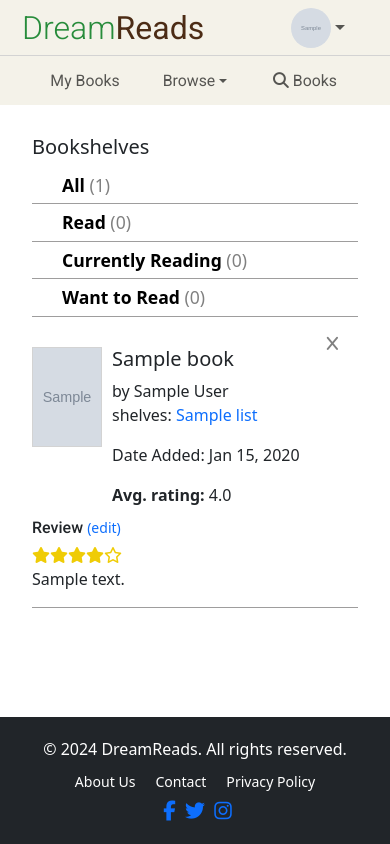
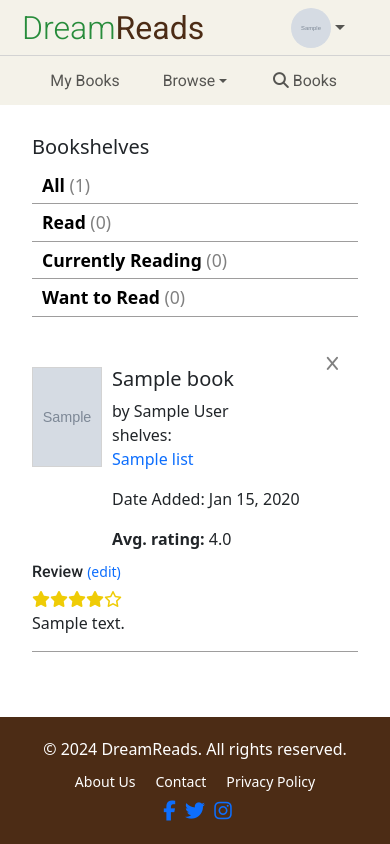
Before and after one commit to seanism4113/Capstone_Project-1, a Flask app: page /mybooks in a window 390 px wide. Run offline with Flask 3, Linux system fonts and the light colour scheme; the visitor is signed in with stand-in values (Sample User, id 1); tables that the repository leaves empty hold one stand-in row (values such as "Sample post"); grey boxes marked "Sample" are stand-in pictures; some libraries are stand-ins or nearby versions.

Commit message:
commit more css for screen readability

```diff
--- a/DreamReads/static/stylesheets/style.css
+++ b/DreamReads/static/stylesheets/style.css
@@ -67,14 +67,13 @@ a {
 	color: rgb(39, 140, 59);
 }
 
-.nav-btn {
+.nav1-btn {
 	background-color: rgb(76, 44, 21);
 	color: #f4f2e9;
-	margin-right: 20px;
 	padding: 7px 20px;
 }
 
-.nav-btn:hover {
+.nav1-btn:hover {
 	background-color: rgb(100, 44, 21);
 	color: #f4f2e9;
 }
@@ -104,7 +103,7 @@ a {
 }
 
 .second-nav:hover {
-	background-color: #212529;
+	background-color: rgb(76, 44, 21);
 	color: white;
 }
 
@@ -132,7 +131,7 @@ a {
 /* ********************************************************************* */
 
 footer {
-	background-color: #212529;
+	background-color: rgb(76, 44, 21);
 	color: white;
 	padding: 20px 0px;
 }
@@ -481,7 +480,7 @@ div .flash-message {
 #leftCol {
 	width: 200px;
 	margin-top: 40px;
-	margin-bottom: 0px;
+	margin-bottom: 20px;
 }
 
 #leftCol nav {
@@ -661,6 +660,9 @@ div .flash-message {
 		padding: 0px;
 		text-align: center;
 	}
+	.shelf-link {
+		display: block;
+	}
 }
 
 @media screen and (max-width: 770px) {
@@ -689,6 +691,9 @@ div .flash-message {
 		margin-left: 10px;
 		justify-content: flex-end;
 	}
+	.book-info form {
+		order: 1;
+	}
 }
 
 @media screen and (max-width: 1000px) {
@@ -715,7 +720,7 @@ div .flash-message {
 	}
 	#mybooks-nav ul li {
 		border-bottom: 0.5px solid rgb(158, 157, 157);
-		padding: 5px 20px;
+		padding: 5px 0px;
 	}
 	#mybooks-nav ul li a {
 		color: black;
@@ -724,6 +729,12 @@ div .flash-message {
 	#mybooks-nav ul li a span {
 		color: grey;
 		font-weight: 500;
+	}
+	#mybooks-nav ul li a:hover {
+		color: blue;
+	}
+	#mybooks-nav ul li a span:hover {
+		color: blue;
 	}
 }
 
--- a/DreamReads/templates/base.html
+++ b/DreamReads/templates/base.html
@@ -23,8 +23,8 @@
                     </a>
                     <ul class="nav navbar-nav">
                         {% if not stored_user %}
-                        <li id="signin-btn" class="nav-item"><a class="btn btn-dark nav1-btn me-2" href="{{ url_for('signin') }}">Sign In</a></li>
-                        <li id="join-btn" class="nav-item"><a class="btn btn-dark nav1-btn" href="{{ url_for('register') }}">Join</a></li>
+                        <li id="signin-btn" class="nav-item"><a class="btn nav1-btn me-2" href="{{ url_for('signin') }}">Sign In</a></li>
+                        <li id="join-btn" class="nav-item"><a class="btn nav1-btn" href="{{ url_for('register') }}">Join</a></li>
                         {% endif %}
                         {% if stored_user %}
                         <li class="nav-item dropdown">
--- a/DreamReads/templates/books/mybooks.html
+++ b/DreamReads/templates/books/mybooks.html
@@ -56,8 +56,8 @@
 									</form>
 									{% endif %} {% if shelf == 'All' %}
 									<p>
-										shelves:
-										<a href="{{ url_for('show_mybooks', shelf=list_name) }}">{{ list_name }}</a>
+										<span>shelves:</span>
+										<a href="{{ url_for('show_mybooks', shelf=list_name) }}" class="shelf-link">{{ list_name }}</a>
 									</p>
 									{% endif %}
 
--- a/DreamReads/templates/users/register.html
+++ b/DreamReads/templates/users/register.html
@@ -6,7 +6,7 @@ GoodReads | Join
 
 {% block content %}
 <h1 class="merriweather" id="signin-h1">Create Account</h1>
-<div>
+<div class="content">
 <form method="POST" id="register-form" class="Roboto">
     {{ form.hidden_tag() }}
 
--- a/DreamReads/templates/users/signin.html
+++ b/DreamReads/templates/users/signin.html
@@ -6,7 +6,7 @@ GoodReads | SignIn
 
 {% block content %}
 <h1 class="merriweather" id="signin-h1">Sign in</h1>
-
+<div class="content">
     <form method="POST" id="signin-form" class="Roboto">
         {{ form.hidden_tag() }}
 
@@ -37,5 +37,5 @@ GoodReads | SignIn
         </ul>
         <p>&copy; 2024 DreamReads, Inc</p>
     </div>
-
+</div>
 {% endblock %}
```
Lines whose indentation alone changed are shown as unchanged.
